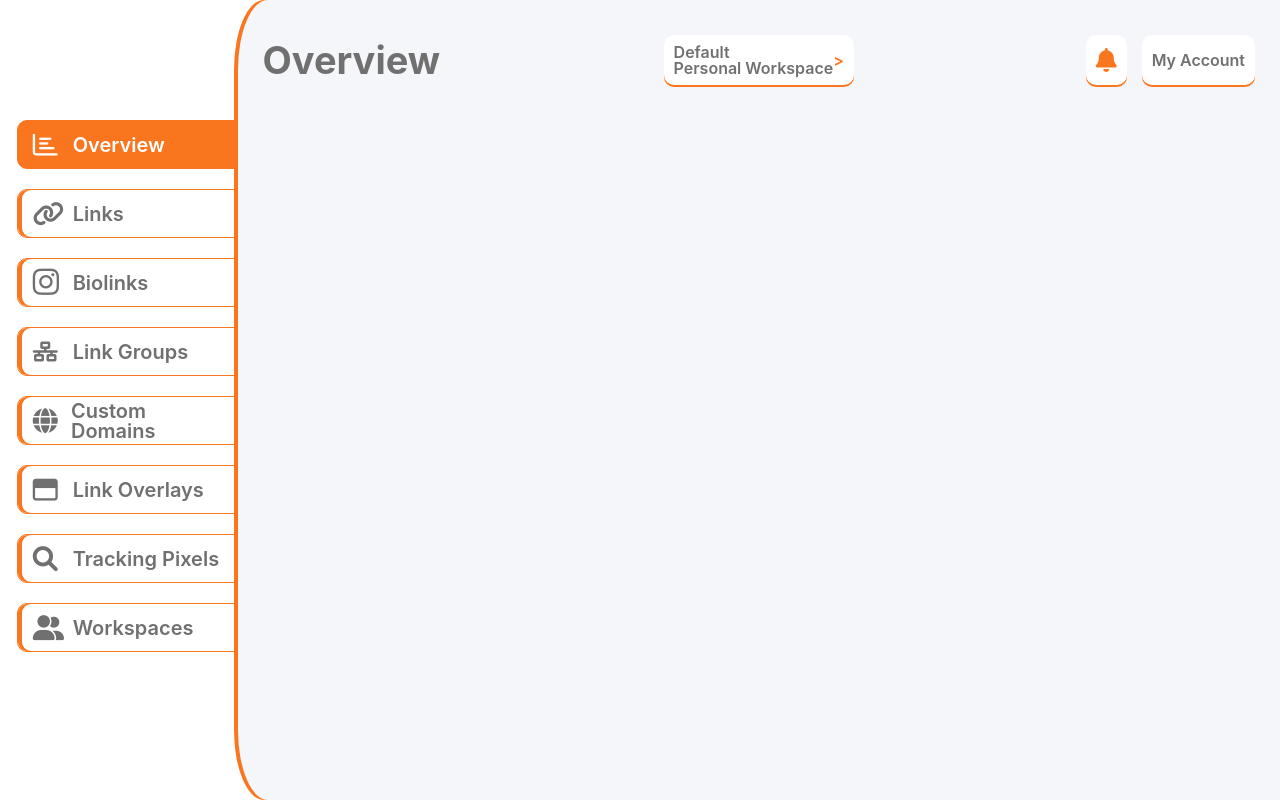
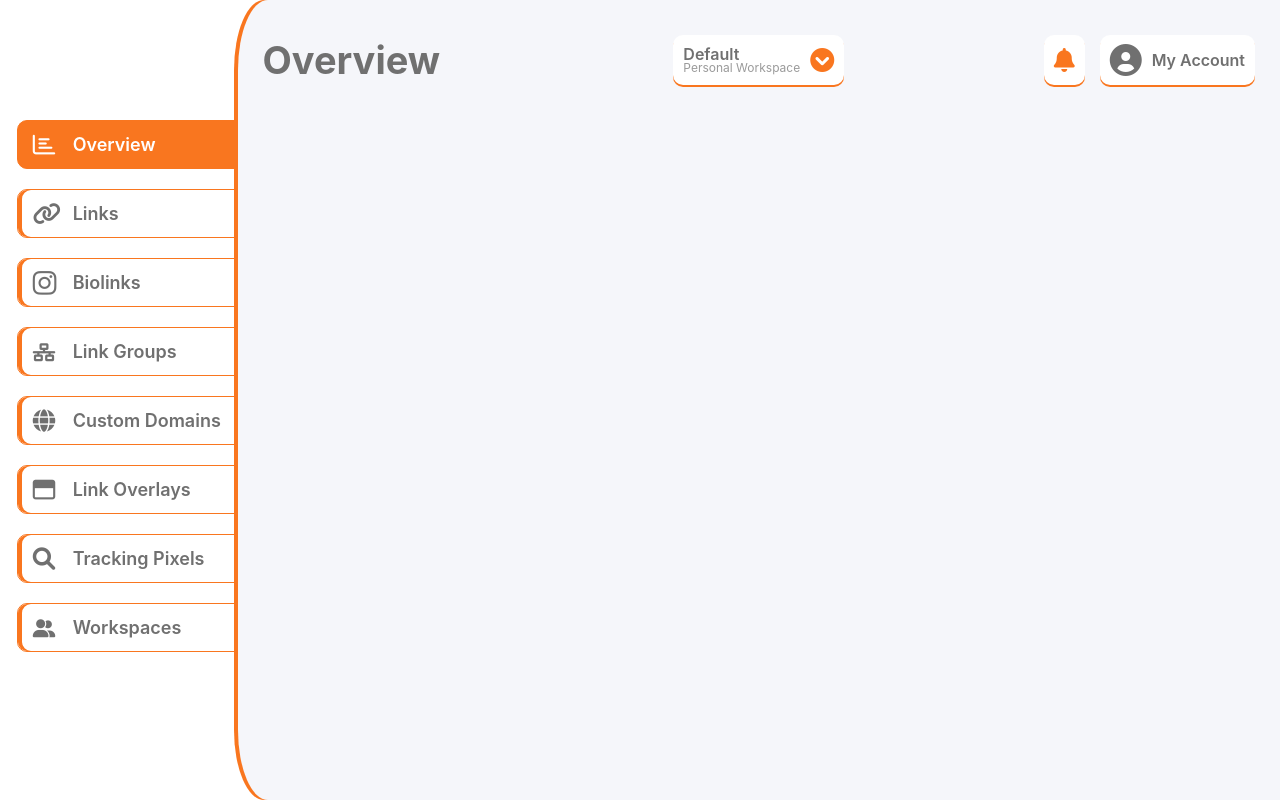
Before and after one commit to UndeadSkull/ui-dev-04, a plain HTML site: page dashboard.html in a window 1280 px wide. Drawn offline with Linux system fonts and the light colour scheme.

Commit message:
Dashboard : Header, button transitions

```diff
--- a/dashboard.css
+++ b/dashboard.css
@@ -29,7 +29,7 @@ a.btn{
     line-height: 1;
     font-weight: 600;
 }
-a.btn.active{
+a.btn.current{
     background-color: var(--primary);
     color: #fff;
 }
@@ -49,9 +49,18 @@ a.btn.active{
     border: 1px solid var(--primary);
     border-radius: 10px 0 0 10px;
     box-shadow: inset 4px 0 0 var(--primary);
-    font-size: 20px;
+    font-size: 18px;
     padding: 0 10px 0 15px;
     gap: 10px;
+    transition: all 50ms linear;
+}
+.menu-bar .menu-item:hover, .menu-bar .menu-item:focus{
+    box-shadow: inset 4px 0 0 1px var(--primary);
+    outline: none;
+}
+.menu-bar .menu-item:active{
+    box-shadow: inset 15px 0 0 24px var(--primary);
+    color: #fff;
 }
 .menu-bar .menu-item i{
     width: 30px;
@@ -77,6 +86,16 @@ a.btn.active{
     height: 50px;
     padding: 0 10px;
     box-shadow: 0 2px 0 0 var(--primary);
+    transition: all 60ms linear;
+}
+.content .header a.btn:hover, .content .header a.btn:focus{
+    outline: none;
+    background-color: #eee;
+    /* box-shadow: 0 2px 0 1px var(--primary); */
+}
+.content .header a.btn:active{
+    box-shadow: none;
+    transform: translateY(2px);
 }
 .content .header .title{
     flex:1;
@@ -88,9 +107,20 @@ a.btn.active{
     justify-content: center;
     flex:1;
 }
+.content .header .main-btn{
+    gap: 10px;
+}
+.content .header .main-btn .btn-text .sub{
+    font-size: 12px;
+    font-weight: normal;
+    opacity: 0.7;
+}
 .content .header .right{
     flex:1;
     display: flex;
     justify-content: flex-end;
     gap: 15px;
 }
+.content .header .right .account-btn{
+    gap: 10px;
+}
--- a/dashboard.html
+++ b/dashboard.html
@@ -14,7 +14,7 @@
 
 <body>
     <div class="menu-bar">
-        <a href="#" class="btn menu-item active">
+        <a href="#" class="btn menu-item current">
             <i class="fa-regular fa-chart-bar fa-lg"></i>
             <span>Overview</span>
         </a>
@@ -43,7 +43,7 @@
             <span>Tracking Pixels</span>
         </a>
         <a href="#" class="btn menu-item ">
-            <i class="fa fa-user-group fa-lg"></i>
+            <i class="fa fa-user-group"></i>
             <span>Workspaces</span>
         </a>
     </div>
@@ -52,20 +52,21 @@
             <div class="title">Overview</div>
             <div class="center">
                 <a href="#" class="btn main-btn">
-                    <div class="left">
+                    <div class="btn-text">
                         <div>Default</div>
-                        <div>Personal Workspace</div>
+                        <div class="sub">Personal Workspace</div>
                     </div>
-                    <div class="right pri">
-                        >
-                    </div>
+                    <i class="fa-solid fa-circle-chevron-down fa-xl pri"></i>
                 </a>
             </div>
             <div class="right">
                 <a href="#" class="btn">
                     <i class="fa fa-bell fa-xl pri"></i>
                 </a>
-                <a href="#" class="btn">My Account</a>
+                <a href="#" class="btn account-btn">
+                    <i class="fa-solid fa-circle-user fa-2x"></i>
+                    <div>My Account</div>
+                </a>
             </div>
         </div>
     </div>
```
